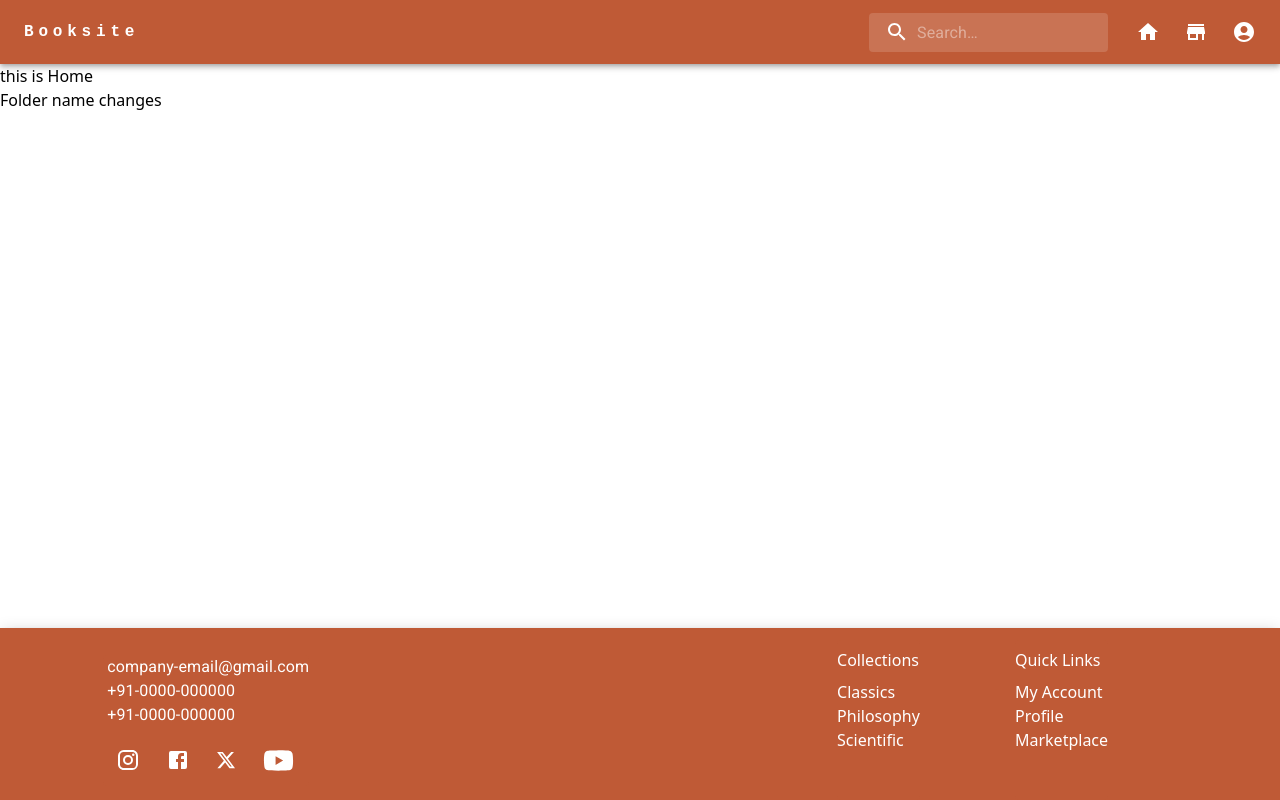
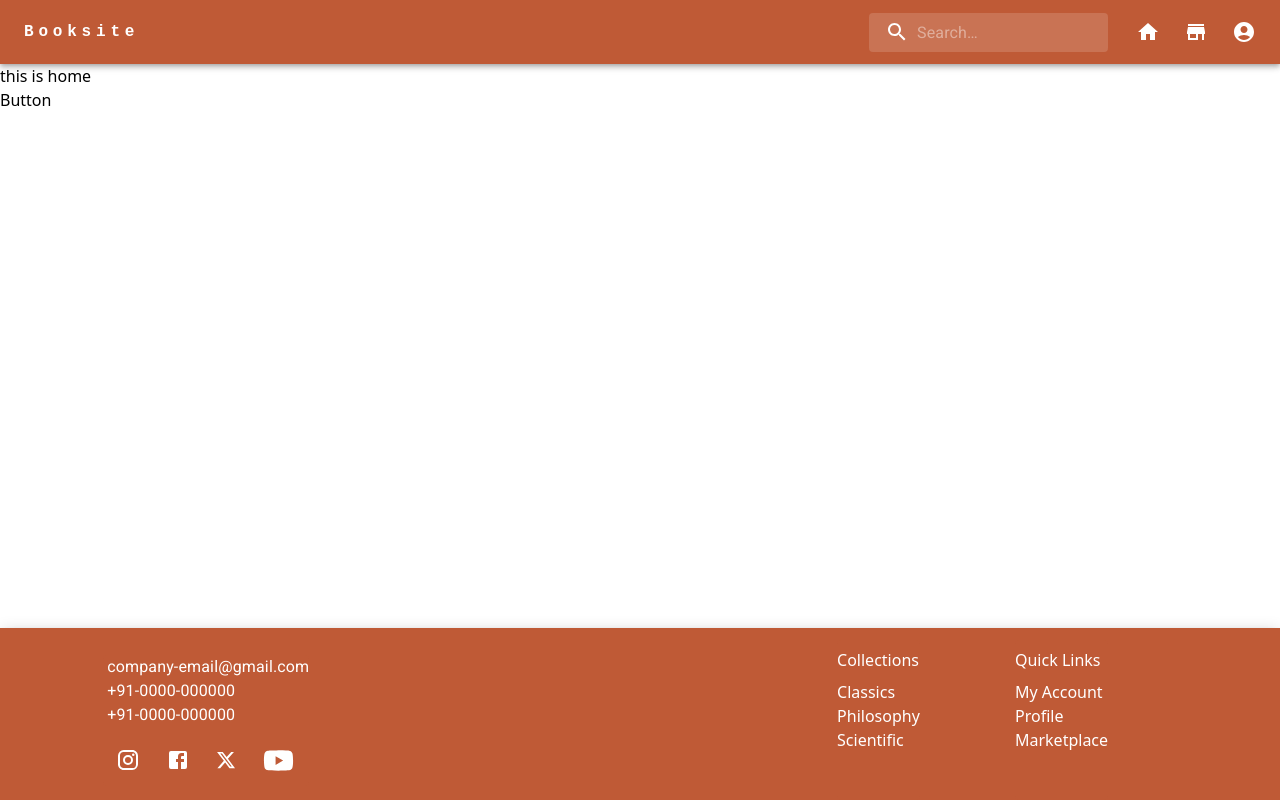
Before and after one commit to MiuX1/BookSite, a React (Vite) app in the folder book-site-c/: page /Home in a window 1280 px wide. Built offline with nearby package versions, Linux system fonts and the light colour scheme.

Commit message:
tailwind running erroe solved

```diff
--- a/book-site-c/package.json
+++ b/book-site-c/package.json
@@ -13,6 +13,7 @@
     "@emotion/react": "^11.11.4",
     "@emotion/styled": "^11.11.5",
     "@fontsource/roboto": "^5.0.13",
+    "@heroicons/react": "^2.1.5",
     "@mui/icons-material": "^5.16.0",
     "@mui/material": "^5.16.0",
     "react": "^18.3.1",
@@ -21,6 +22,7 @@
     "react-router-dom": "^6.24.1"
   },
   "devDependencies": {
+    "@tailwindcss/aspect-ratio": "^0.4.2",
     "@types/react": "^18.3.3",
     "@types/react-dom": "^18.3.0",
     "@vitejs/plugin-react": "^4.3.1",
--- /dev/null
+++ b/book-site-c/pages/Marketplace/Marketplace.jsx
@@ -0,0 +1,16 @@
+import { Button } from "@mui/material";
+import React from "react";
+
+const Marketplace = () => {
+  return (
+    <div>
+      <h1 className="bg-slate-900 text-8xl ">this is marketplace</h1>
+      <button className="bg-red-500 hover:bg-red-700 ...">helllo</button>
+      <button class="btn btn-blue">Button</button>
+
+
+    </div>
+  );
+};
+
+export default Marketplace;
--- a/book-site-c/pages/home.jsx
+++ b/book-site-c/pages/home.jsx
@@ -3,8 +3,9 @@ import React from 'react'
 const Home = () => {
   return (
     <>
-      <h1>this is Home</h1>
-      <h2>Folder name changes</h2>
+      <h1 className='bg-slate-900 text-8xl '>this is home</h1>
+      <button className="bg-red-500 hover:bg-red-700 ...">Button</button>
+
     </>
   )
 }
--- a/book-site-c/pages/login.jsx
+++ b/book-site-c/pages/login.jsx
@@ -135,6 +135,3 @@ export default function Login() {
     </>
   );
 }
-
-
-<h2>Folder name changes</h2>
--- a/book-site-c/src/App.jsx
+++ b/book-site-c/src/App.jsx
@@ -4,7 +4,7 @@ function App() {
 
 
   return (
-    <>
+   <>
 
    </>
 
--- a/book-site-c/src/components/Header/Header.jsx
+++ b/book-site-c/src/components/Header/Header.jsx
@@ -1,54 +1,55 @@
-import * as React from 'react';
-import { styled, alpha } from '@mui/material/styles';
-import AppBar from '@mui/material/AppBar';
-import Box from '@mui/material/Box';
-import Toolbar from '@mui/material/Toolbar';
-import IconButton from '@mui/material/IconButton';
-import Typography from '@mui/material/Typography';
-import InputBase from '@mui/material/InputBase';
-import MenuItem from '@mui/material/MenuItem';
-import Menu from '@mui/material/Menu';
-import SearchIcon from '@mui/icons-material/Search';
-import AccountCircle from '@mui/icons-material/AccountCircle';
-import HomeIcon from '@mui/icons-material/Home';
-import StoreIcon from '@mui/icons-material/Store';
-import MoreIcon from '@mui/icons-material/MoreVert';
+import * as React from "react";
+import { styled, alpha } from "@mui/material/styles";
+import AppBar from "@mui/material/AppBar";
+import Box from "@mui/material/Box";
+import Toolbar from "@mui/material/Toolbar";
+import IconButton from "@mui/material/IconButton";
+import Typography from "@mui/material/Typography";
+import InputBase from "@mui/material/InputBase";
+import MenuItem from "@mui/material/MenuItem";
+import Menu from "@mui/material/Menu";
+import SearchIcon from "@mui/icons-material/Search";
+import AccountCircle from "@mui/icons-material/AccountCircle";
+import HomeIcon from "@mui/icons-material/Home";
+import StoreIcon from "@mui/icons-material/Store";
+import MoreIcon from "@mui/icons-material/MoreVert";
+import { Link, NavLink } from "react-router-dom";
 
-const Search = styled('div')(({ theme }) => ({
-  position: 'relative',
+const Search = styled("div")(({ theme }) => ({
+  position: "relative",
   borderRadius: theme.shape.borderRadius,
   backgroundColor: alpha(theme.palette.common.white, 0.15),
-  '&:hover': {
+  "&:hover": {
     backgroundColor: alpha(theme.palette.common.white, 0.25),
   },
   marginRight: theme.spacing(2),
   marginLeft: 0,
-  width: '100%',
-  [theme.breakpoints.up('sm')]: {
+  width: "100%",
+  [theme.breakpoints.up("sm")]: {
     marginLeft: theme.spacing(3),
-    width: 'auto',
+    width: "auto",
   },
 }));
 
-const SearchIconWrapper = styled('div')(({ theme }) => ({
+const SearchIconWrapper = styled("div")(({ theme }) => ({
   padding: theme.spacing(0, 2),
-  height: '100%',
-  position: 'absolute',
-  pointerEvents: 'none',
-  display: 'flex',
-  alignItems: 'center',
-  justifyContent: 'center',
+  height: "100%",
+  position: "absolute",
+  pointerEvents: "none",
+  display: "flex",
+  alignItems: "center",
+  justifyContent: "center",
 }));
 
 const StyledInputBase = styled(InputBase)(({ theme }) => ({
-  color: 'inherit',
-  '& .MuiInputBase-input': {
+  color: "inherit",
+  "& .MuiInputBase-input": {
     padding: theme.spacing(1, 1, 1, 0),
     paddingLeft: `calc(1em + ${theme.spacing(4)})`,
-    transition: theme.transitions.create('width'),
-    width: '100%',
-    [theme.breakpoints.up('md')]: {
-      width: '20ch',
+    transition: theme.transitions.create("width"),
+    width: "100%",
+    [theme.breakpoints.up("md")]: {
+      width: "20ch",
     },
   },
 }));
@@ -77,42 +78,41 @@ export default function Header({ sx }) {
     setMobileMoreAnchorEl(event.currentTarget);
   };
 
-  const menuId = 'primary-search-account-menu';
+  const menuId = "primary-search-account-menu";
   const renderMenu = (
     <Menu
       anchorEl={anchorEl}
       anchorOrigin={{
-        vertical: 'top',
-        horizontal: 'right',
+        vertical: "top",
+        horizontal: "right",
       }}
       id={menuId}
       keepMounted
       transformOrigin={{
-        vertical: 'top',
-        horizontal: 'right',
+        vertical: "top",
+        horizontal: "right",
       }}
       open={isMenuOpen}
       onClose={handleMenuClose}
     >
       <MenuItem onClick={handleMenuClose}>Profile</MenuItem>
       <MenuItem onClick={handleMenuClose}>Dashboard</MenuItem>
-
     </Menu>
   );
 
-  const mobileMenuId = 'primary-search-account-menu-mobile';
+  const mobileMenuId = "primary-search-account-menu-mobile";
   const renderMobileMenu = (
     <Menu
       anchorEl={mobileMoreAnchorEl}
       anchorOrigin={{
-        vertical: 'top',
-        horizontal: 'right',
+        vertical: "top",
+        horizontal: "right",
       }}
       id={mobileMenuId}
       keepMounted
       transformOrigin={{
-        vertical: 'top',
-        horizontal: 'right',
+        vertical: "top",
+        horizontal: "right",
       }}
       open={isMobileMenuOpen}
       onClose={handleMobileMenuClose}
@@ -148,14 +148,14 @@ export default function Header({ sx }) {
 
   return (
     <Box sx={{ flexGrow: 1 }}>
-      <AppBar position="static" sx={{ bgcolor: '#BF5A36', ...sx }}>
+      <AppBar position="static" sx={{ bgcolor: "#BF5A36", ...sx }}>
         <Toolbar>
           <Typography
             sx={{
-              display: { xs: 'none', sm: 'block' },
-              fontFamily: 'monospace',
+              display: { xs: "none", sm: "block" },
+              fontFamily: "monospace",
               fontWeight: 700,
-              letterSpacing: '0.3rem',
+              letterSpacing: "0.3rem",
             }}
           >
             Booksite
@@ -167,12 +167,21 @@ export default function Header({ sx }) {
             </SearchIconWrapper>
             <StyledInputBase
               placeholder="Search…"
-              inputProps={{ 'aria-label': 'search' }}
+              inputProps={{ "aria-label": "search" }}
             />
           </Search>
-          <Box sx={{ display: { xs: 'none', md: 'flex' } }}>
+          <Box sx={{ display: { xs: "none", md: "flex" } }}>
             <IconButton size="large" color="inherit">
-              <HomeIcon />
+              {/* <NavLink
+                to="/"
+                className={({ isActive }) =>
+                  `block py-2 pr-4 pl-3 duration-200 ${
+                    isActive ? "text-orange-700" : "text-gray-900"
+                  } border-b border-gray-100 hover:bg-gray-50 lg:hover:bg-transparent lg:border-0 hover:text-orange-700 lg:p-0`
+                }
+              > */}
+                <HomeIcon />
+              {/* </NavLink> */}
             </IconButton>
             <IconButton size="large" color="inherit">
               <StoreIcon />
@@ -189,7 +198,7 @@ export default function Header({ sx }) {
               <AccountCircle />
             </IconButton>
           </Box>
-          <Box sx={{ display: { xs: 'flex', md: 'none' } }}>
+          <Box sx={{ display: { xs: "flex", md: "none" } }}>
             <IconButton
               size="large"
               aria-label="show more"
--- a/book-site-c/src/main.jsx
+++ b/book-site-c/src/main.jsx
@@ -1,25 +1,30 @@
 import React from 'react'
 import ReactDOM from 'react-dom/client'
-import App from './App.jsx'
 import './index.css'
 import { createBrowserRouter, createRoutesFromElements, Route, RouterProvider } from 'react-router-dom'
 import Layout from './components/Layout.jsx'
 import Home from '../pages/Home.jsx'
 import Login from '../pages/Login.jsx'
+import Marketplace from '../pages/Marketplace/Marketplace.jsx'
+import './App.css'
+
 
 const router = createBrowserRouter(
   createRoutesFromElements(
-    <>
+   <>
    <Route path='/' element={<Layout />}>
       <Route path='' element={<Home/>}/>
       <Route path='/Home' element={<Home/>}/>
+      <Route path='/marketplace' element={<Marketplace/>}></Route>
       //Agar navbar and footer chahiye toh
 
    </Route>
-   <Route path='/login' element={<Login/>}>
+   <Route path='/login' element={<Login/>}></Route>
 
-   </Route>
-   </>
+
+
+
+  </>
 
   )
 )
```
Also changed, not shown: 1 other file (tests, documents, lock files or other folders).
